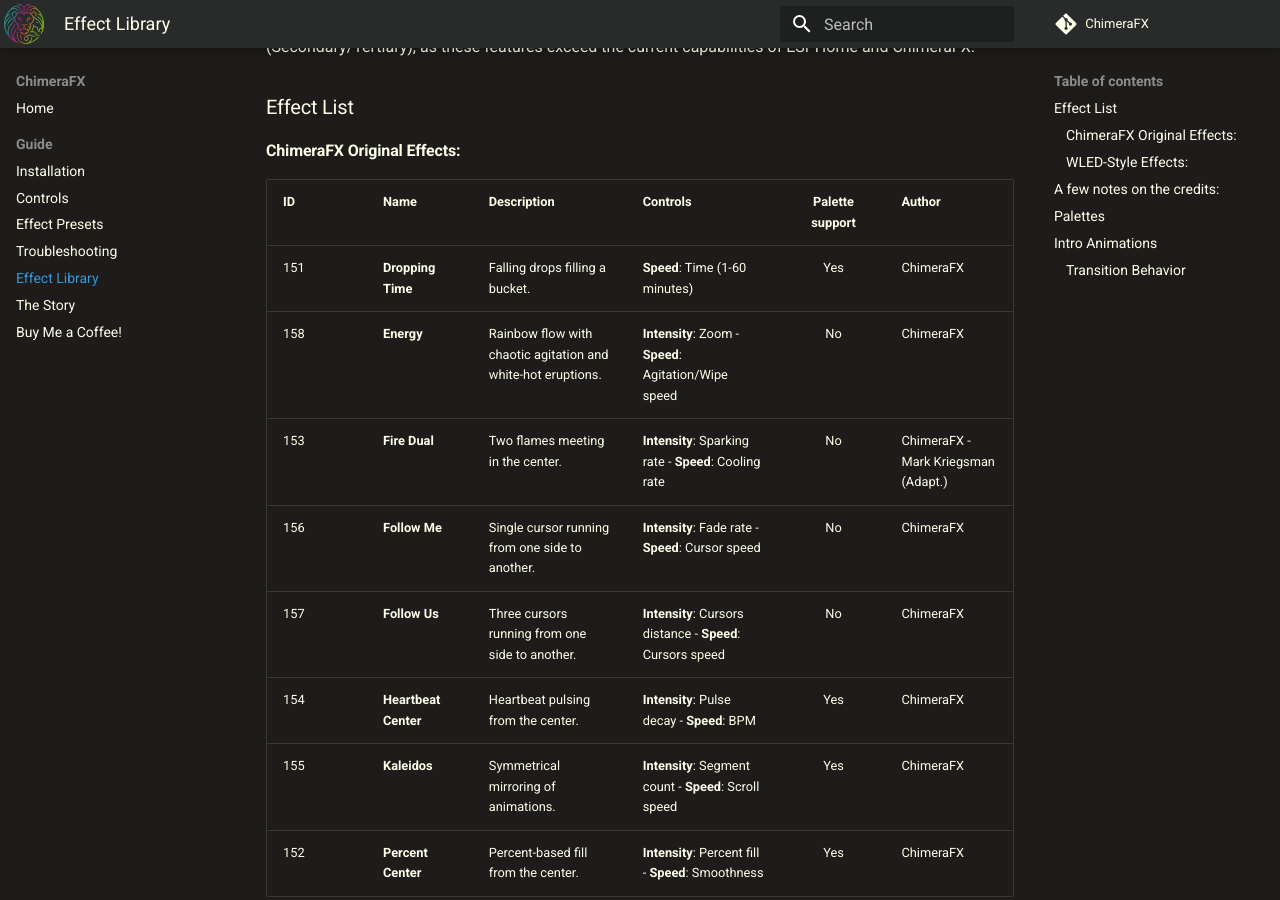
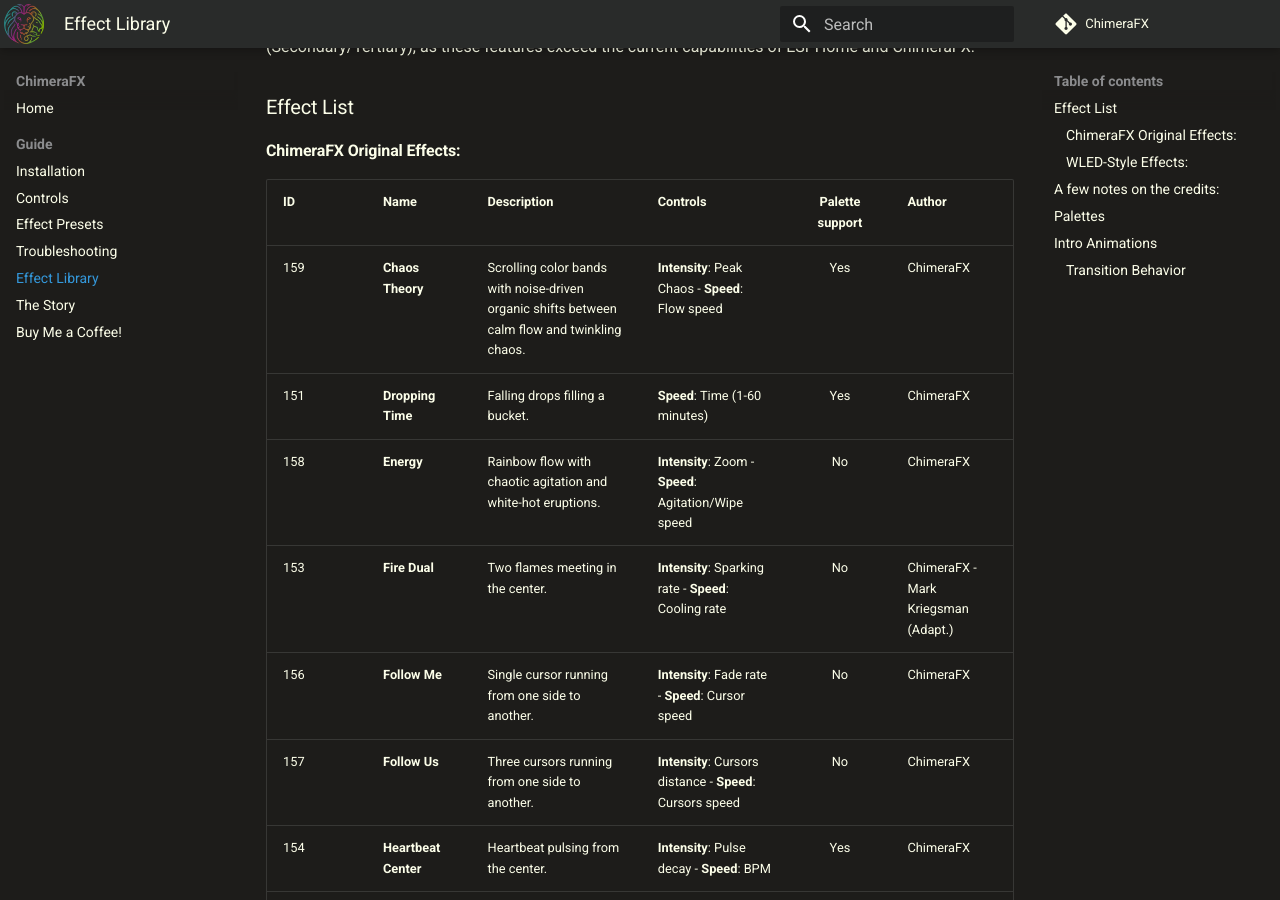
Before and after one commit to effelle/ChimeraFX, an MkDocs documentation site: the page built from docs/Effects-Library.md, in a window 1280 px wide and 900 px high, scrolled down 315 px. Built offline with MkDocs 1.6.1 and Material for MkDocs 9.7.7, drawn with Linux system fonts in a browser that asks for light colours; comment, search, counter and statistics services are not loaded.

Commit message:
docs(chaos): register and document chaos theory effect (ID 159)

```diff
--- a/docs/Effects-Library.md
+++ b/docs/Effects-Library.md
@@ -11,6 +11,7 @@
 
 | ID | Name | Description | Controls | Palette support | Author |
 |:---|:---|:---|:---|:---:|:---|
+| 159 | **Chaos Theory** | Scrolling color bands with noise-driven organic shifts between calm flow and twinkling chaos. | **Intensity**: Peak Chaos - **Speed**: Flow speed | Yes | ChimeraFX |
 | 151 | **Dropping Time**| Falling drops filling a bucket. | **Speed**: Time (1-60 minutes) | Yes | ChimeraFX |
 | 158 | **Energy** | Rainbow flow with chaotic agitation and white-hot eruptions. | **Intensity**: Zoom - **Speed**: Agitation/Wipe speed | No | ChimeraFX |
 | 153 | **Fire Dual** | Two flames meeting in the center. | **Intensity**: Sparking rate - **Speed**: Cooling rate | No | ChimeraFX - Mark Kriegsman (Adapt.) |
```
Also changed, not shown: chimera_fx_effects.yaml (+12 -0 lines).
